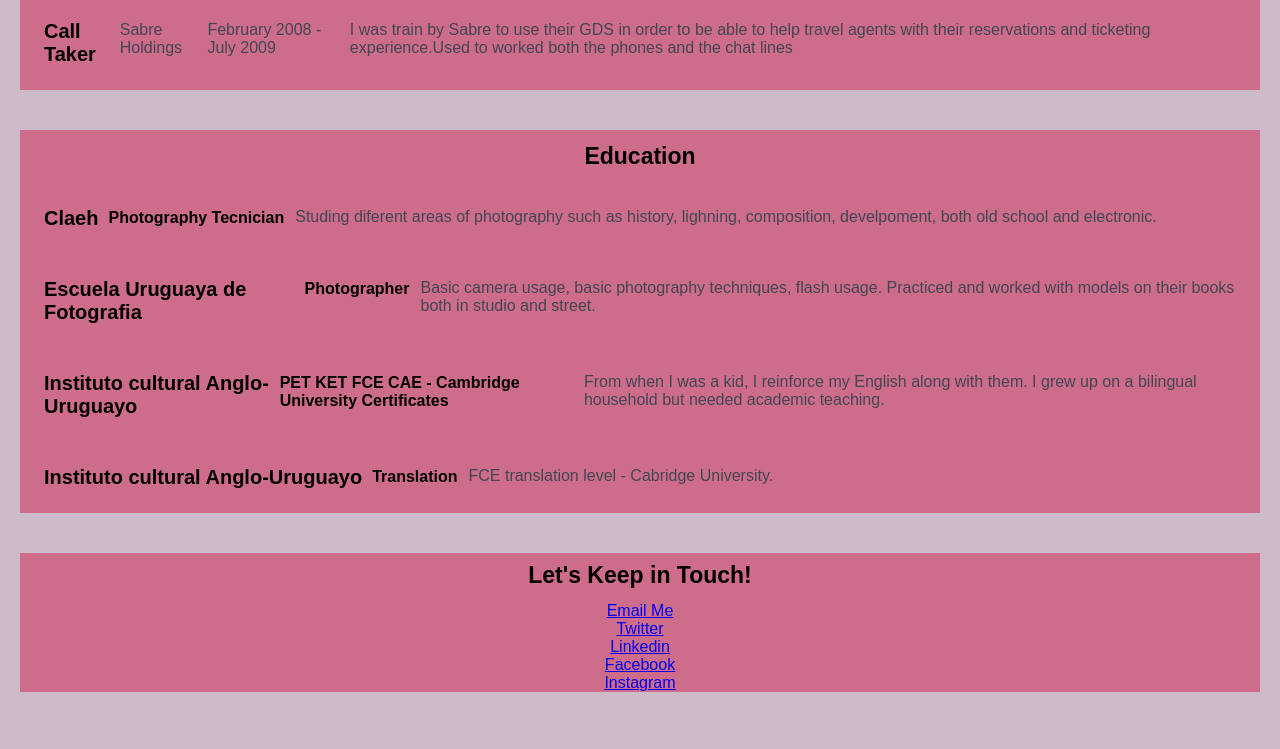
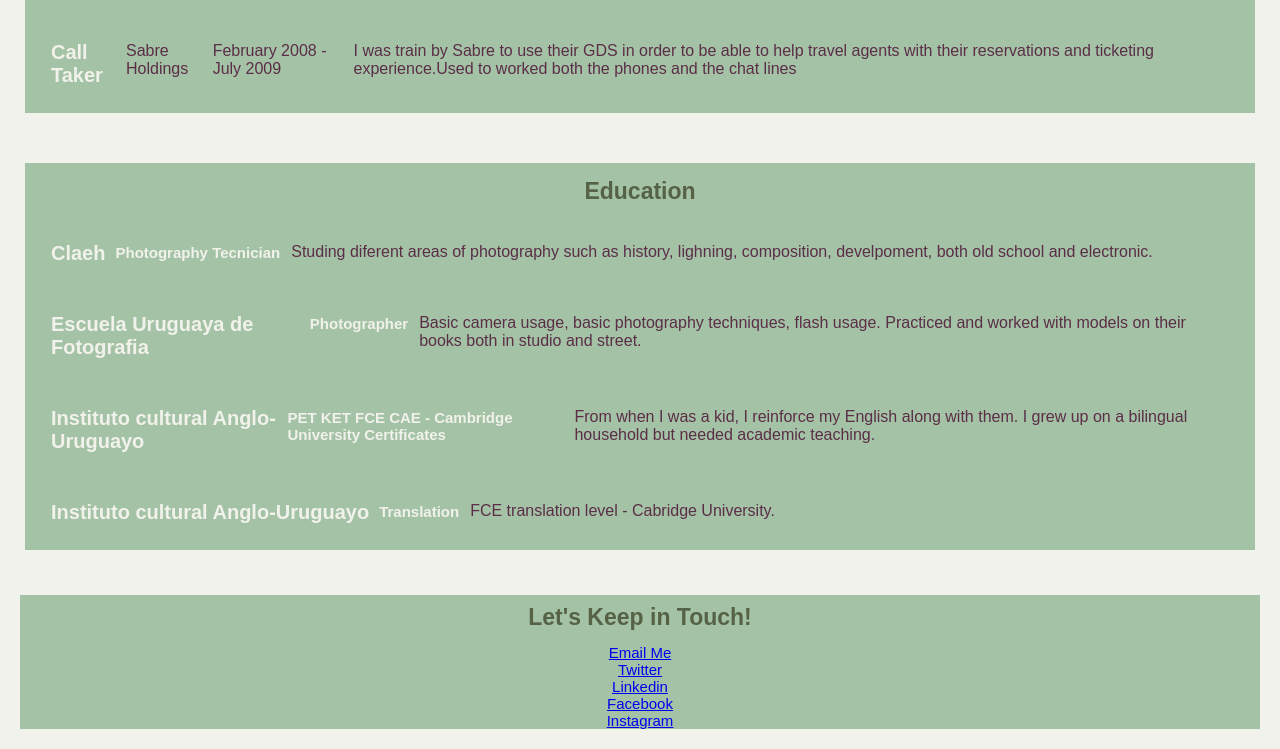
Before and after one commit to Wanderlustcamis/Camila-Nunez, a plain HTML site: page index.html in a window 1280 px wide. Shown: the part 707-1456 px from the top of the page. Before the commit the page ends 1419 px from the top, so only its background shows below. Drawn offline with Linux system fonts and the light colour scheme.

Commit message:
change color p. font size

```diff
--- a/sass/_font.sass
+++ b/sass/_font.sass
@@ -2,13 +2,13 @@ h1
   align-items: center
   font-size: 30px
   padding: 3px
-  color: #CEBBC9
+  color: #F1F2EB
 
 p
   font-size: 16px
   align-items: center
   padding: 5px
-  color: #424651
+  color: #5B2E48
 
 h2
   text-decoration: none
@@ -16,13 +16,13 @@ h2
   margin: 4px
   text-align: center
   padding: 9px
-  color: colortres
+  color: #566246
 
 h3
     font-size: 20px
     margin: 2px
     padding: 2px
-    color: colordos
+    color: #F1F2EB
 
 h4
     margin: 6px
--- a/sass/_lists.sass
+++ b/sass/_lists.sass
@@ -1,3 +1,3 @@
 ul
  list-style: none
- color: #CEBBC9
+ color: #F1F2EB
--- a/sass/_reset.sass
+++ b/sass/_reset.sass
@@ -2,19 +2,22 @@
   margin: 0
   padding: 0
   font-family: 'Josefin Sans', sans-serif
+  font-size: 15px
 
   body
-    background-color: #CEBBC9
+    background-color: #F1F2EB
 
   div
-    background-color: #CE6D8B
+    background-color: #A4C2A5
+    margin: 5px
+    padding: 2px
 
   section
     margin: 20px
     padding: 0px
 
 footer
-  background-color: #CE6D8B
+  background-color: #A4C2A5
   font-size: 16px
   padding: 0px
   margin: 20px
--- a/sass/_section.sass
+++ b/sass/_section.sass
@@ -2,4 +2,4 @@ section
     display: inline-flex
     flex-flow: row
     justify-content: space-around
-    color: coloruno
+    color: #F1F2EB
--- a/styles/styles.css
+++ b/styles/styles.css
@@ -2,12 +2,15 @@
   margin: 0;
   padding: 0;
   font-family: "Josefin Sans", sans-serif;
+  font-size: 15px;
 }
 * body {
-  background-color: #CEBBC9;
+  background-color: #F1F2EB;
 }
 * div {
-  background-color: #CE6D8B;
+  background-color: #A4C2A5;
+  margin: 5px;
+  padding: 2px;
 }
 * section {
   margin: 20px;
@@ -15,7 +18,7 @@
 }
 
 footer {
-  background-color: #CE6D8B;
+  background-color: #A4C2A5;
   font-size: 16px;
   padding: 0px;
   margin: 20px;
@@ -26,14 +29,14 @@ h1 {
   align-items: center;
   font-size: 30px;
   padding: 3px;
-  color: #CEBBC9;
+  color: #F1F2EB;
 }
 
 p {
   font-size: 16px;
   align-items: center;
   padding: 5px;
-  color: #424651;
+  color: #5B2E48;
 }
 
 h2 {
@@ -42,14 +45,14 @@ h2 {
   margin: 4px;
   text-align: center;
   padding: 9px;
-  color: colortres;
+  color: #566246;
 }
 
 h3 {
   font-size: 20px;
   margin: 2px;
   padding: 2px;
-  color: colordos;
+  color: #F1F2EB;
 }
 
 h4 {
@@ -66,7 +69,7 @@ header {
 
 ul {
   list-style: none;
-  color: #CEBBC9;
+  color: #F1F2EB;
 }
 
 img {
@@ -81,5 +84,5 @@ section {
   display: inline-flex;
   flex-flow: row;
   justify-content: space-around;
-  color: coloruno;
+  color: #F1F2EB;
 }
```
Also changed, not shown: sass/_v.sass (+4 -3 lines), 2 other files.
